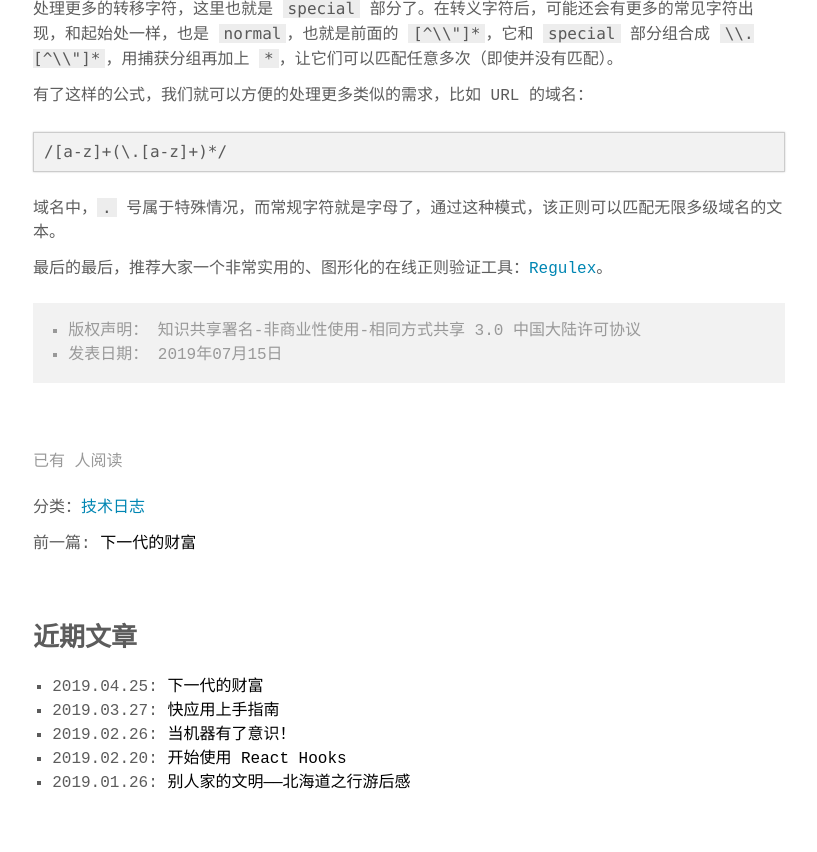
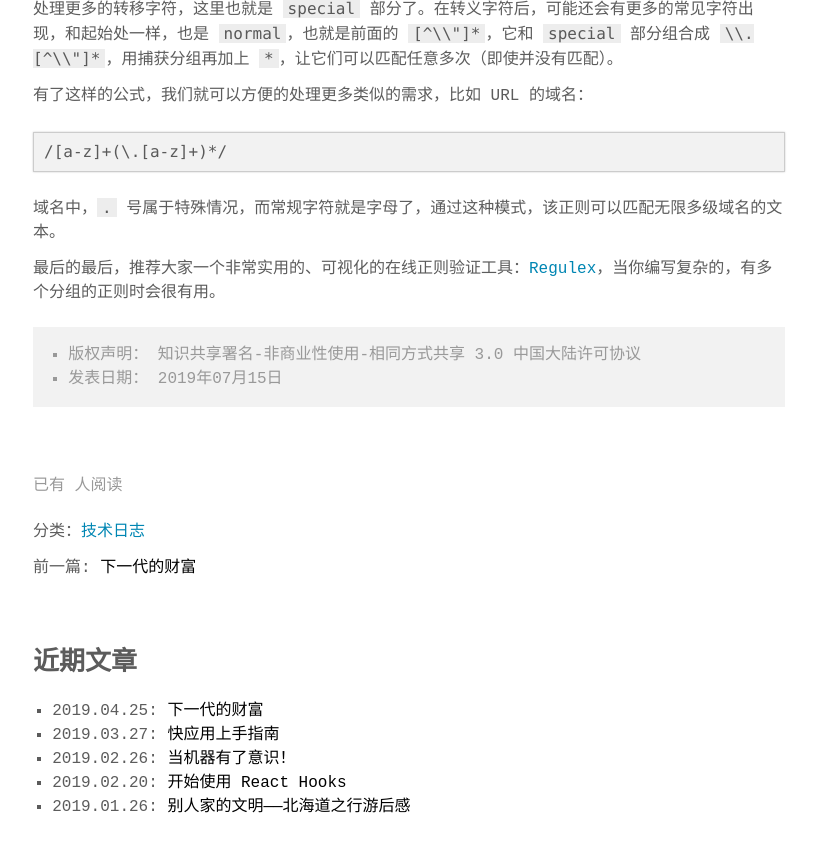
Before and after one commit to nicolaszhao/nicolaszhao.github.io, a Jekyll site: the page built from skills/_posts/2019-07-15-relearn-regular-expression.md, in a window 1280 px wide and 900 px high, scrolled down 10201 px. Shown: the top 852 px of the window, without its empty margins (231-1048 px from the left). Built offline with Jekyll 4.4.1, drawn with Linux system fonts in a browser that asks for light colours; some web fonts are replaced; comment, search, counter and statistics services are not loaded; a style sheet for code colours, icons or effects is not loaded.

Commit message:
docs: update post

```diff
--- a/skills/_posts/2019-07-15-relearn-regular-expression.md
+++ b/skills/_posts/2019-07-15-relearn-regular-expression.md
@@ -443,4 +443,4 @@ match.groups;
 
 域名中，`.` 号属于特殊情况，而常规字符就是字母了，通过这种模式，该正则可以匹配无限多级域名的文本。
 
-最后的最后，推荐大家一个非常实用的、图形化的在线正则验证工具：[Regulex](https://jex.im/regulex/)。
+最后的最后，推荐大家一个非常实用的、可视化的在线正则验证工具：[Regulex](https://jex.im/regulex/)，当你编写复杂的，有多个分组的正则时会很有用。
```
